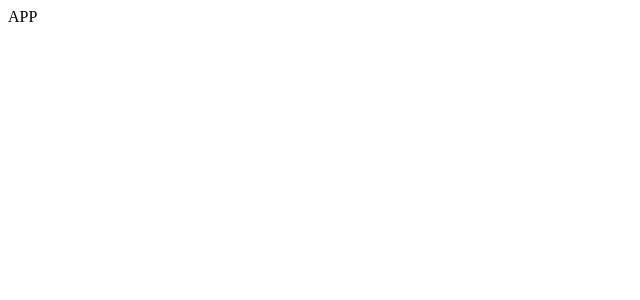
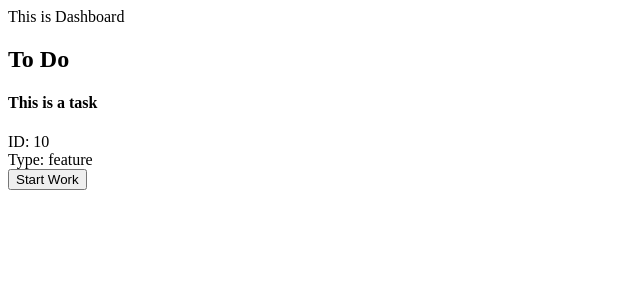
Before and after one commit to kjp44/is-322-assignment-2, a React (Create React App) app in the folder client/: page / in a window 1280 px wide. Shown: the top 300 px of the page, without its empty margins (0-640 px from the left). Built offline with nearby package versions, Linux system fonts and the light colour scheme; the HTML template or start-up script is replaced by a standard one.

Commit message:
Feature: scaffolded dashboardColumn and task components

```diff
--- a/client/src/App.tsx
+++ b/client/src/App.tsx
@@ -1,10 +1,15 @@
 import React, { Component } from "react";
+import Dashboard from "./pages/Dashboard";
 
 class App extends Component<{}, {}> {
   public state = {};
 
   render() {
-    return <div>APP</div>;
+    return (
+      <div>
+        <Dashboard />
+      </div>
+    );
   }
 }
 
--- /dev/null
+++ b/client/src/components/dashboardColumn.tsx
@@ -0,0 +1,21 @@
+import React from "react";
+import {Task} from "./task";
+
+interface DashboardColumnProps {
+  title: string;
+  taskTitle?: string;
+  taskType?: string;
+  id?: number;
+}
+export const DashboardColumn = (props: DashboardColumnProps) => {
+  return (
+    <div className="col-md-3 border h-100">
+      <h2 className="m-3">{props.title}</h2>
+      {props.taskTitle ? (
+        <div>Exists!</div>
+      ) : (
+        <div className="mx-3"><Task/></div>
+      )}
+    </div>
+  );
+};
--- /dev/null
+++ b/client/src/components/task.tsx
@@ -0,0 +1,12 @@
+import React from "react";
+
+export const Task = () => {
+  return (
+    <div className="card p-3">
+      <h4>This is a task</h4>
+      <div className="mb-2">ID: 10</div>
+      <div className="mb-2">Type: feature</div>
+      <button className="btn btn-primary w-50">Start Work</button>
+    </div>
+  );
+};
--- /dev/null
+++ b/client/src/pages/Dashboard.tsx
@@ -0,0 +1,15 @@
+import React, { Component } from "react";
+import { DashboardColumn } from "../components/dashboardColumn";
+
+class Dashboard extends Component<{}, {}> {
+  render() {
+    return (
+      <div>
+        This is Dashboard
+        <DashboardColumn title={"To Do"} />
+      </div>
+    );
+  }
+}
+
+export default Dashboard;
```
